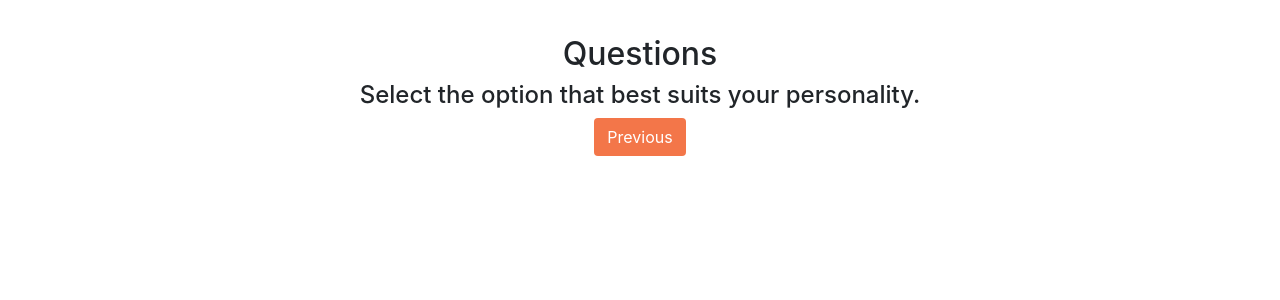
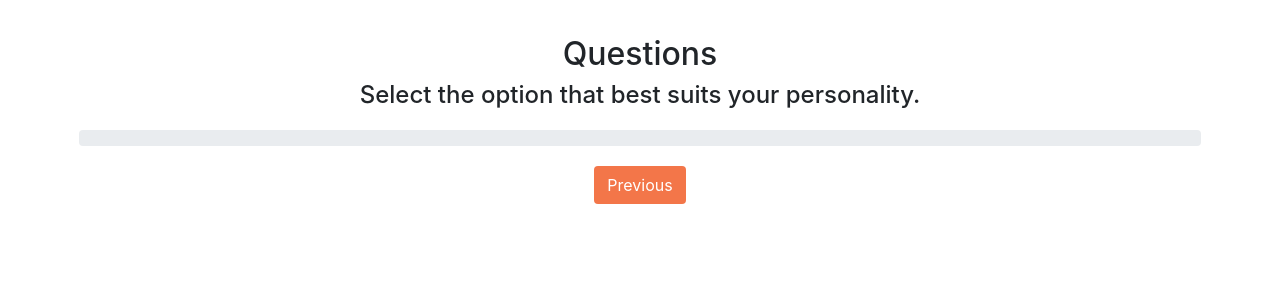
Before and after one commit to AmrMahmoud96/Project-Green, a Flask app: page /questions in a window 1280 px wide. Shown: the part 81-381 px from the top of the page. Run offline with Flask 2, Linux system fonts and the light colour scheme; the visitor is signed in with stand-in values (Sample User, id 1); data that the repository does not hold is empty; some libraries are stand-ins or nearby versions.

Commit message:
progress bar implemented

```diff
--- a/initial project/templates/questions.html
+++ b/initial project/templates/questions.html
@@ -38,11 +38,21 @@
         cursor:pointer;
         border:2px solid transparent;
       }
+      .progress{
+          margin-top: 20px;
+          margin-bottom:20px;
 
+      }
+      .progress-bar{
+        background:#F37649;
+      }
       </style>
 <div class="container center">
     <h2 class="title center">Questions</h2>
     <h4 class="center">Select the option that best suits your personality.</h4>
+    <div class="progress">
+        <div id = "prbar" class="progress-bar" role="progressbar"  style = "width:0" aria-valuenow="0" aria-valuemin="0" aria-valuemax= "100"></div>
+    </div>
     {% for question in questions%}
     <div class="question">
    <label>
@@ -107,6 +117,8 @@ $('.option').click(function () {
 
         //increment the current question by one
         currentQuestion = currentQuestion + 1;
+        valeur = (currentQuestion/totalQuestions )*100;
+        $('#prbar').css('width', valeur+'%').attr('aria-valuenow', valeur);
 
         //if there are no more questions do stuff
         if (currentQuestion == totalQuestions) {
@@ -138,6 +150,9 @@ if(currentQuestion>0){
 $($questions.get(currentQuestion)).fadeOut(function () {
 
    currentQuestion = currentQuestion - 1;
+
+        valeur = (currentQuestion/totalQuestions )*100;
+        $('#prbar').css('width', valeur+'%').attr('aria-valuenow', valeur);
     $($questions.get(currentQuestion)).fadeIn();
 
 });
```
Also changed, not shown: 1 other file.
